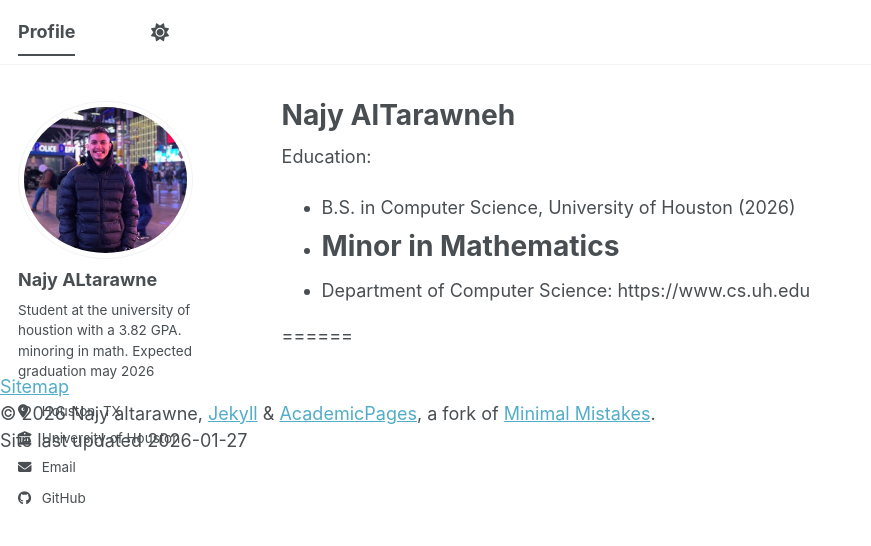
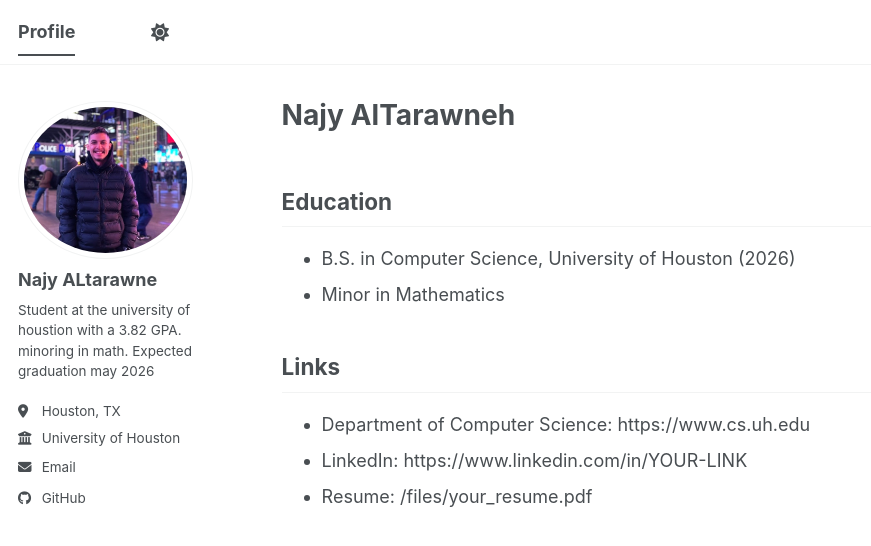
Before and after one commit to najyaltarawne/najyaltarawne.github.io, a Jekyll site: the page built from _pages/about.md, in a window 1280 px wide. Shown: the top 546 px of the page, without its empty margins (0-871 px from the left). Built offline with Jekyll 4.4.1, drawn with Linux system fonts in a browser that asks for light colours; a script bundle is joined from its source files by our own code; library files that are not in the unit come from our copies.

Commit message:
Remove custom CSS overrides

```diff
--- a/_includes/footer/custom.html
+++ b/_includes/footer/custom.html
@@ -1,16 +1,7 @@
 <!-- start custom footer snippets -->
 
-<a href="/sitemap/">Sitemap</a>
 
 <!-- Support for MatJax -->
-<script defer src="https://cdnjs.cloudflare.com/polyfill/v3/polyfill.min.js?features=es6"></script>
-<script defer src="https://cdn.jsdelivr.net/npm/mathjax@3/es5/tex-mml-chtml.js" id="MathJax-script"></script>
 
-<!-- Support for Mermaid -->
-<script type="module">
-    import mermaid from 'https://cdn.jsdelivr.net/npm/mermaid@11/dist/mermaid.esm.min.mjs';
-    mermaid.initialize({startOnLoad:true, theme:'default'});
-    await mermaid.run({querySelector:'code.language-mermaid'});
-</script>
 
 <!-- end custom footer snippets -->
--- a/_layouts/default.html
+++ b/_layouts/default.html
@@ -18,12 +18,7 @@
 
     {{ content }}
 
-    <div class="page__footer">
-      <footer>
-        {% include footer/custom.html %}
-        {% include footer.html %}
-      </footer>
-    </div>
+
 
     {% include scripts.html %}
 
--- a/_pages/about.md
+++ b/_pages/about.md
@@ -1,16 +1,15 @@
 ---
 layout: single
+author_profile: true
 permalink: /
 title: "Najy AlTarawneh"
-author_profile: true
 ---
 
-
-Education:
+## Education
 - B.S. in Computer Science, University of Houston (2026)
 - Minor in Mathematics
-======
 
+## Links
 - Department of Computer Science: https://www.cs.uh.edu
-
-======
+- LinkedIn: https://www.linkedin.com/in/YOUR-LINK
+- Resume: /files/your_resume.pdf
--- a/assets/js/_main.js
+++ b/assets/js/_main.js
@@ -103,10 +103,7 @@
   $('#theme-toggle').on('click', toggleTheme);
 
   // Enable the sticky footer
-  var bumpIt = function () {
-    $("body").css("padding-bottom", "0");
-    $("body").css("margin-bottom", $(".page__footer").outerHeight(true));
-  }
+
   $(window).resize(function () {
     didResize = true;
   });
```
Also changed, not shown: assets/css/custom.css (deleted, +0 -19 lines).
